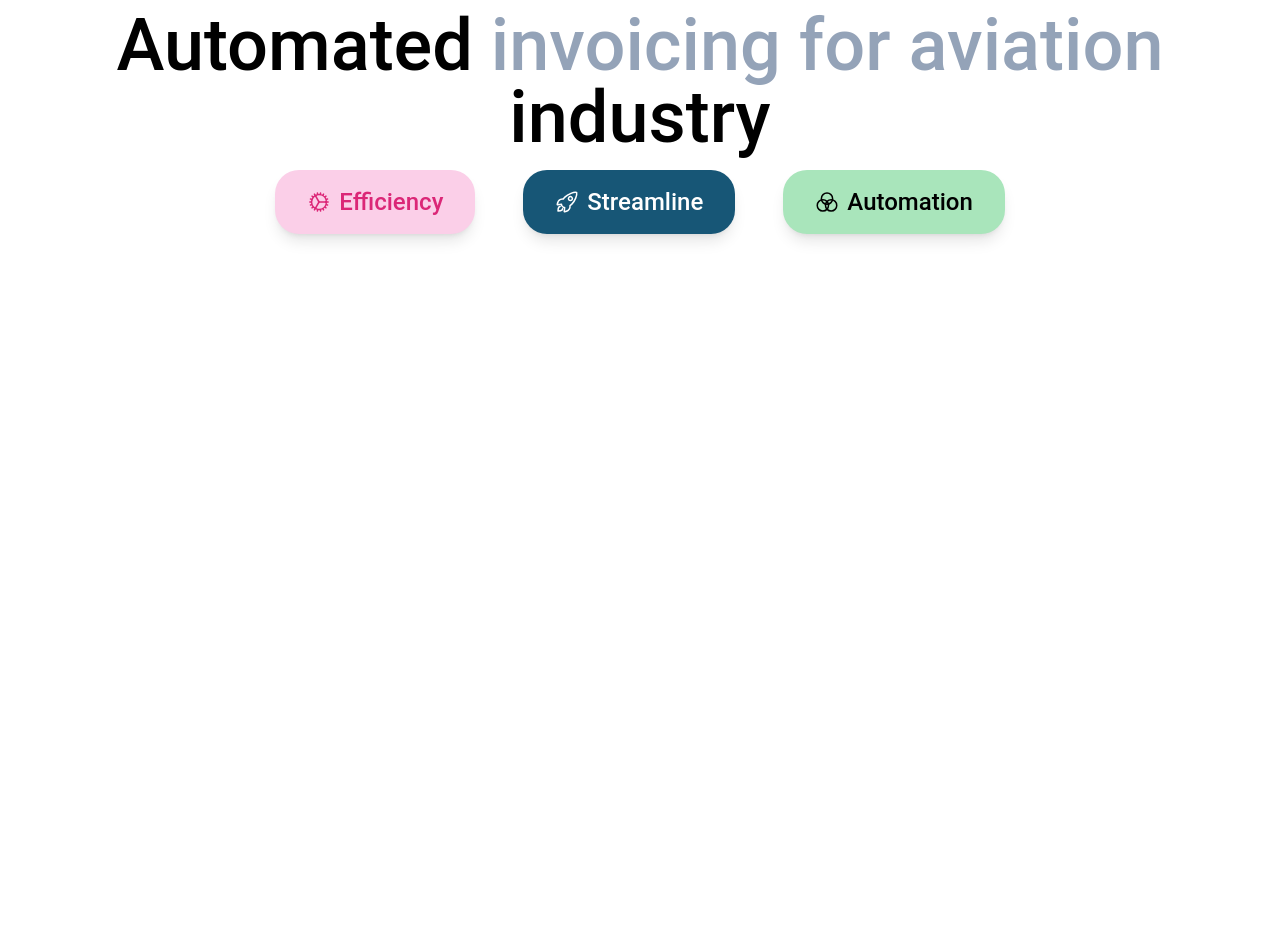
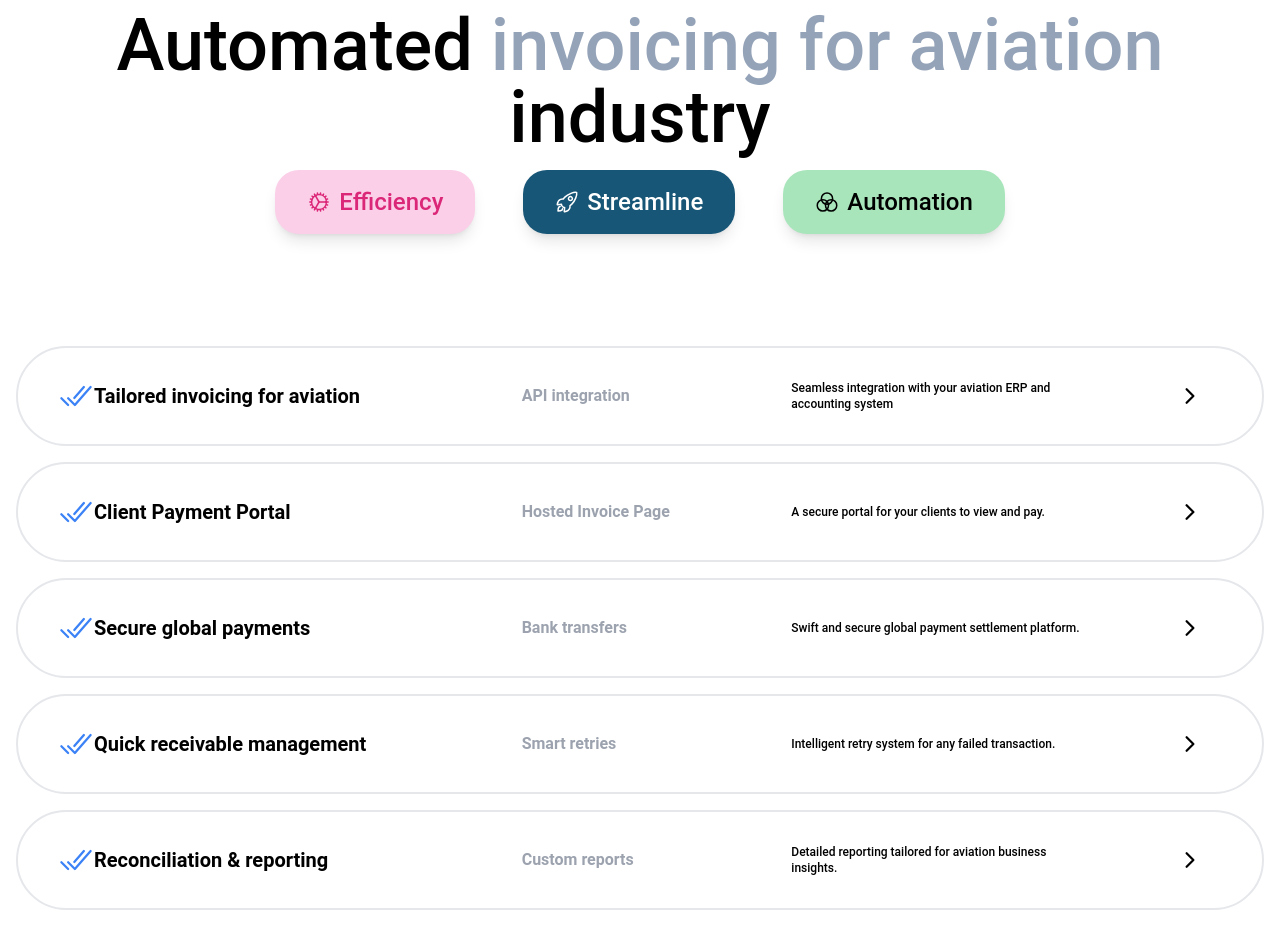
Before and after one commit to Honey-Sharma-git/website-1, a website: page build/index.html in a window 1280 px wide. Shown: the part 2784-3710 px from the top of the page. Before the commit the page ends 3146 px from the top, so only its background shows below. Drawn offline with nearby package versions, Linux system fonts and the light colour scheme.

Commit message:
Add list items

```diff
--- a/build/index.html
+++ b/build/index.html
@@ -196,7 +196,7 @@
           Automated
           <span class="text-slate-400">invoicing for aviation</span> industry
         </h2>
-        <section class="flex flex-row gap-12  m-4 w-full justify-center">
+        <section class="flex flex-row gap-12 m-4 w-full justify-center">
           <div
             class="bg-pink-200 rounded-3xl px-8 py-4 shadow-lg text-2xl text-pink-600 flex flex-row items-center gap-2"
           >
@@ -214,6 +214,156 @@
           </div>
         </section>
       </aside>
+      <article>
+        <ul class="flex flex-col gap-4">
+          <!-- First-list-item -->
+          <li>
+            <ul
+              class="rounded-full border-2 flex flex-row justify-between p-4 px-10 hover:bg-black hover:text-white"
+            >
+              <li class="text-xl font-bold grid w-1/3">
+                <div class="flex flex-row items-center">
+                  <ion-icon
+                    name="checkmark-done"
+                    class="text-4xl text-blue-500"
+                  ></ion-icon>
+                  Tailored invoicing for aviation
+                </div>
+              </li>
+              <li
+                class="text-gray-400 text-l font-bold grid items-center w-1/6"
+              >
+                API integration
+              </li>
+              <li class="w-1/4 text-xs grid items-center">
+                Seamless integration with your aviation ERP and accounting
+                system
+              </li>
+              <button
+                class="bg-white h-16 w-16 rounded-full grid place-content-center text-2xl"
+              >
+                <ion-icon name="chevron-forward" class="text-black"></ion-icon>
+              </button>
+            </ul>
+          </li>
+          <!-- second-list -->
+          <li>
+            <ul
+              class="rounded-full border-2 flex flex-row justify-between p-4 px-10 hover:bg-black hover:text-white"
+            >
+              <li class="text-xl font-bold grid w-1/3">
+                <div class="flex flex-row items-center">
+                  <ion-icon
+                    name="checkmark-done"
+                    class="text-4xl text-blue-500"
+                  ></ion-icon>
+                  Client Payment Portal
+                </div>
+              </li>
+              <li
+                class="text-gray-400 text-l font-bold grid items-center w-1/6"
+              >
+                Hosted Invoice Page
+              </li>
+              <li class="w-1/4 text-xs grid items-center">
+                A secure portal for your clients to view and pay.
+              </li>
+              <button
+                class="bg-white h-16 w-16 rounded-full grid place-content-center text-2xl"
+              >
+                <ion-icon name="chevron-forward" class="text-black"></ion-icon>
+              </button>
+            </ul>
+          </li>
+          <!-- third-list-item -->
+          <li>
+            <ul
+              class="rounded-full border-2 flex flex-row justify-between p-4 px-10 hover:bg-black hover:text-white"
+            >
+              <li class="text-xl font-bold grid w-1/3">
+                <div class="flex flex-row items-center">
+                  <ion-icon
+                    name="checkmark-done"
+                    class="text-4xl text-blue-500"
+                  ></ion-icon>
+                  Secure global payments
+                </div>
+              </li>
+              <li
+                class="text-gray-400 text-l font-bold grid items-center w-1/6"
+              >
+                Bank transfers
+              </li>
+              <li class="w-1/4 text-xs grid items-center">
+                Swift and secure global payment settlement platform.
+              </li>
+              <button
+                class="bg-white h-16 w-16 rounded-full grid place-content-center text-2xl"
+              >
+                <ion-icon name="chevron-forward" class="text-black"></ion-icon>
+              </button>
+            </ul>
+          </li>
+          <!-- Fourth-list-item -->
+          <li>
+            <ul
+              class="rounded-full border-2 flex flex-row justify-between p-4 px-10 hover:bg-black hover:text-white"
+            >
+              <li class="text-xl font-bold grid w-1/3">
+                <div class="flex flex-row items-center">
+                  <ion-icon
+                    name="checkmark-done"
+                    class="text-4xl text-blue-500"
+                  ></ion-icon>
+                  Quick receivable management
+                </div>
+              </li>
+              <li
+                class="text-gray-400 text-l font-bold grid items-center w-1/6"
+              >
+                Smart retries
+              </li>
+              <li class="w-1/4 text-xs grid items-center">
+                Intelligent retry system for any failed transaction.
+              </li>
+              <button
+                class="bg-white h-16 w-16 rounded-full grid place-content-center text-2xl"
+              >
+                <ion-icon name="chevron-forward" class="text-black"></ion-icon>
+              </button>
+            </ul>
+          </li>
+          <!-- Fifth-list-item -->
+          <li>
+            <ul
+              class="rounded-full border-2 flex flex-row justify-between p-4 px-10 hover:bg-black hover:text-white"
+            >
+              <li class="text-xl font-bold grid w-1/3">
+                <div class="flex flex-row items-center">
+                  <ion-icon
+                    name="checkmark-done"
+                    class="text-4xl text-blue-500"
+                  ></ion-icon>
+                  Reconciliation & reporting
+                </div>
+              </li>
+              <li
+                class="text-gray-400 text-l font-bold grid items-center w-1/6"
+              >
+                Custom reports
+              </li>
+              <li class="w-1/4 text-xs grid items-center">
+                Detailed reporting tailored for aviation business insights.
+              </li>
+              <button
+                class="bg-white h-16 w-16 rounded-full grid place-content-center text-2xl"
+              >
+                <ion-icon name="chevron-forward" class="text-black"></ion-icon>
+              </button>
+            </ul>
+          </li>
+        </ul>
+      </article>
     </main>
     <script
       type="module"
```
Also changed, not shown: build/CSS/style.css.
